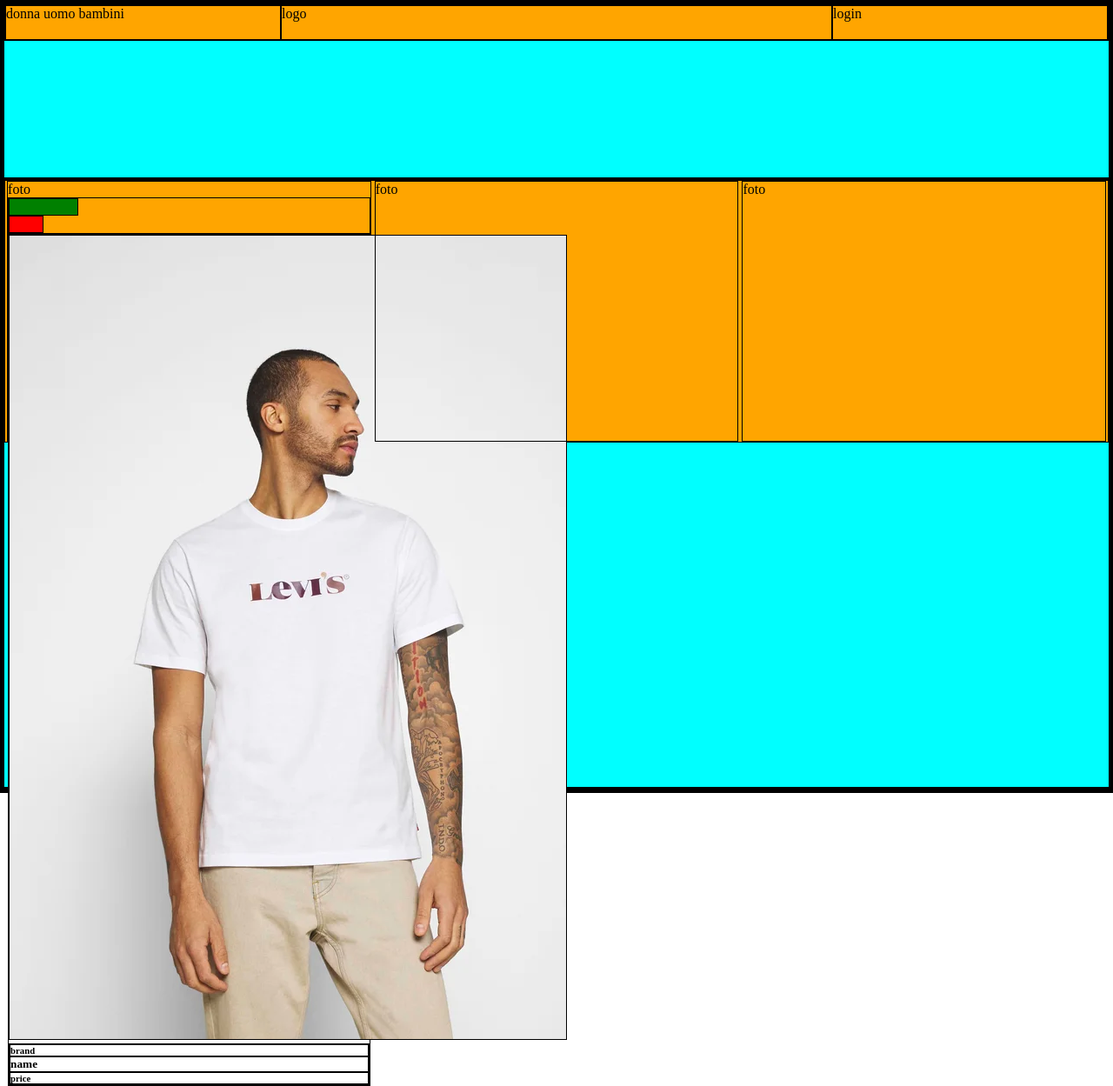
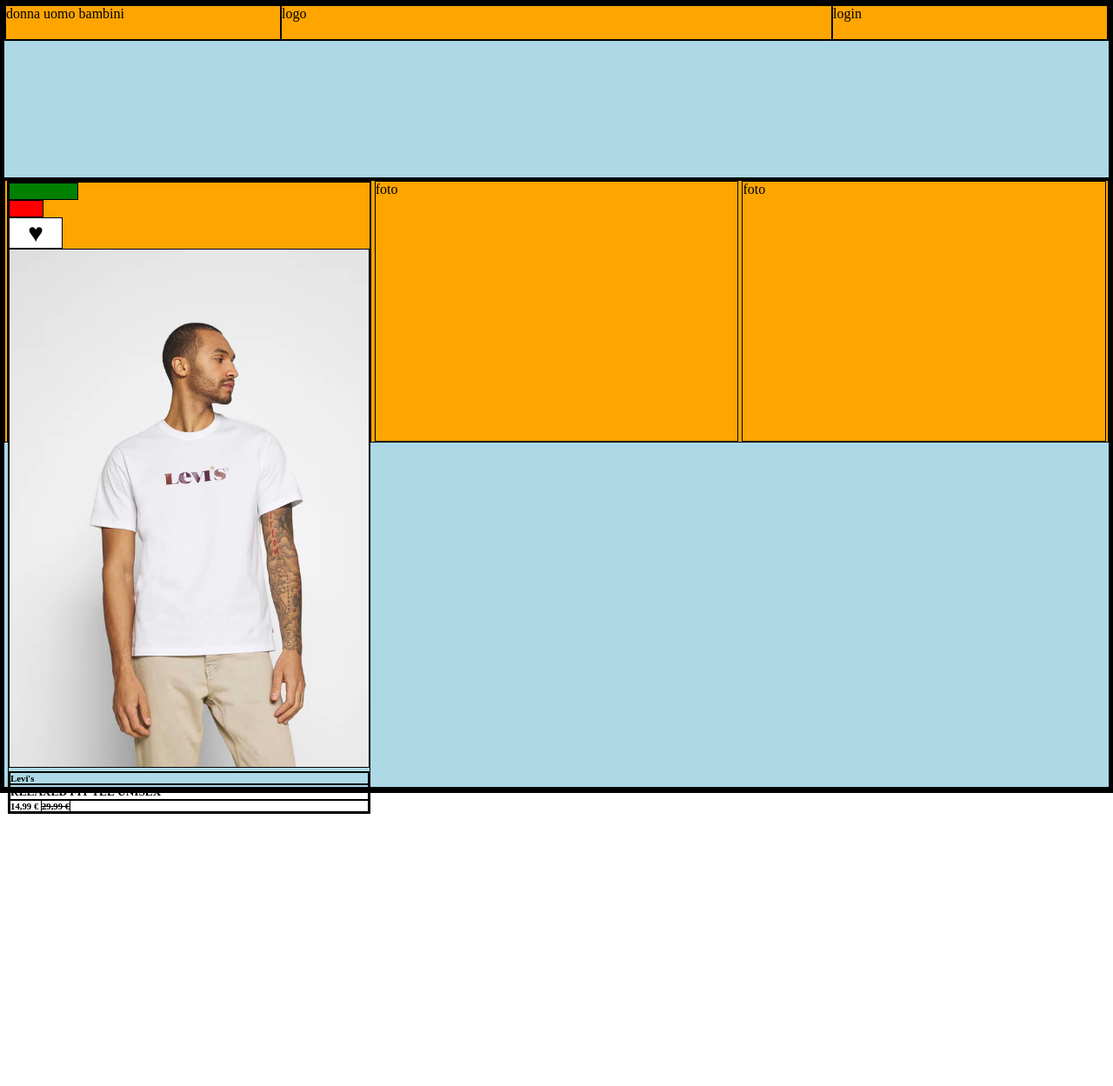
Before and after one commit to info-mic-info/html-css-boolando, a plain HTML site: page index.html in a window 1280 px wide. Shown: the whole page at 87% size. After the commit the page ends 936 px from the top, so only its background shows below. Drawn offline with Linux system fonts and the light colour scheme.

Commit message:
layout col with all element

```diff
--- a/css/style.css
+++ b/css/style.css
@@ -18,7 +18,7 @@
     margin: 0 auto;
     width: 100%;
     height: 700px;
-    background-color: aqua;
+    background-color: lightblue;
 }
 
 .row {
@@ -72,6 +72,13 @@
     margin: 0 auto;
 }
 
-.content .img {
-width: 30px;
+.content img {
+width: 100%;
 }
+
+.heart {
+    text-align: center;
+    width: 15%;
+    font-size: 30px;
+    background-color: white;
+}
--- a/index.html
+++ b/index.html
@@ -32,16 +32,16 @@
                 <div class="row">
 
 
-                    <div class="col-33">foto
+                    <div class="col-33">
                         <div class="content">
                             <div class="tag-green"></div>
                             <div class="tag-red"></div>
-                            <div class="heart"></div>
+                            <div class="heart">&hearts;</div>
                             <img src="./img/1.webp" alt="img">
                             <div class="description">
-                                <h6>brand</h6>
-                                <h5>name</h5>
-                                <h6>price</h6>
+                                <h6>Levi's</h6>
+                                <h5>RELAXED FIT TEE UNISEX</h5>
+                                <h6>14,99 &#8364; <s>29,99 &#8364;</s></h6>
                             </div>
                         </div>
                     </div>
```
